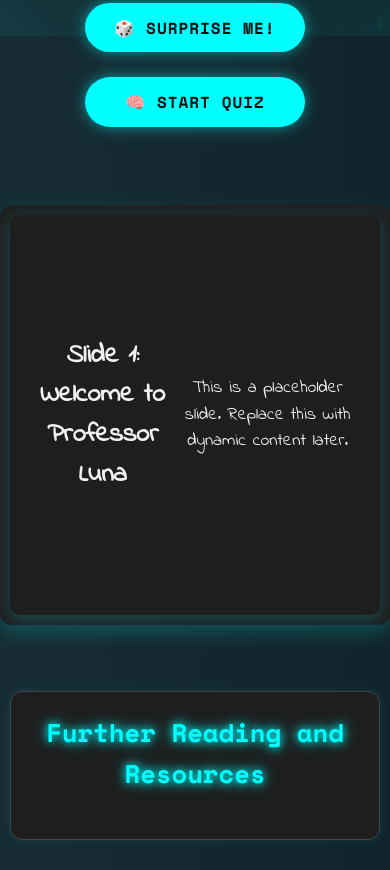
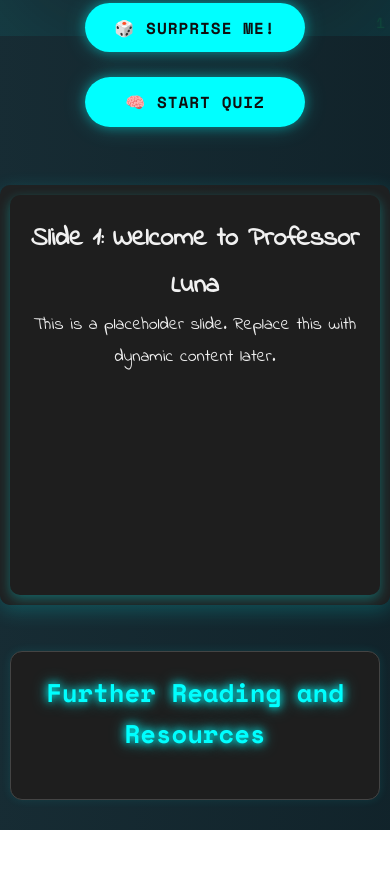
Before and after one commit to Zainazfar/Prof-Luna, a website: page index.html in a window 390 px wide. Shown: the part 808-1678 px from the top of the page. After the commit the page ends 1638 px from the top, so only its background shows below. Drawn offline with nearby package versions, Linux system fonts and the light colour scheme.

Commit message:
Update index.css

```diff
--- a/index.css
+++ b/index.css
@@ -240,31 +240,27 @@ body::after {
 
 #slideshow {
   display: flex;
-  overflow-x: auto;
+  overflow-x: scroll;
   scroll-snap-type: x mandatory;
-  gap: 20px;
-  margin: 20px auto;
+  gap: 16px;
   padding: 10px;
-  border-radius: 12px;
   background: rgba(33, 33, 33, 0.9);
-  box-shadow: 0 8px 20px rgba(0, 255, 255, 0.2);
-  max-width: 1200px;
+  border-radius: 10px;
+  box-shadow: 0 6px 20px rgba(0, 255, 255, 0.2);
+  max-width: 100%;
 }
 
 .slide {
-  flex: 0 0 85%; /* Make slides take 85% of container width */
+  flex: 0 0 90%; /* Each slide takes 90% of viewport width */
   scroll-snap-align: center;
   background: #1e1e1e;
-  color: #f1f1f1;
   border-radius: 10px;
-  padding: 25px 20px;
-  box-shadow: 0 4px 15px rgba(0, 255, 255, 0.2);
-  display: flex;
-  justify-content: center;
-  align-items: center;
+  box-shadow: 0 4px 12px rgba(0, 255, 255, 0.3);
+  padding: 20px;
   text-align: center;
   font-family: 'Indie Flower', cursive;
   font-size: 1.5rem;
+  color: #f1f1f1;
   line-height: 1.8;
   transition: transform 0.3s ease, box-shadow 0.3s ease;
 }
@@ -274,20 +270,18 @@ body::after {
   box-shadow: 0 6px 25px rgba(0, 255, 255, 0.4);
 }
 
-/* 📱 Mobile First */
+/* 📱 Mobile adjustments */
 @media (max-width: 768px) {
   .slide {
-    flex: 0 0 95%; /* Full width slides on small screens */
-    font-size: 1.2rem;
-    line-height: 1.6;
+    flex: 0 0 95%;
+    font-size: 1.3rem;
   }
 }
 
 @media (max-width: 480px) {
   .slide {
-    flex: 0 0 100%; /* Truly edge-to-edge slides on phones */
+    flex: 0 0 100%; /* Fill entire screen on tiny phones */
     font-size: 1.1rem;
-    line-height: 1.5;
   }
 }
 
```
